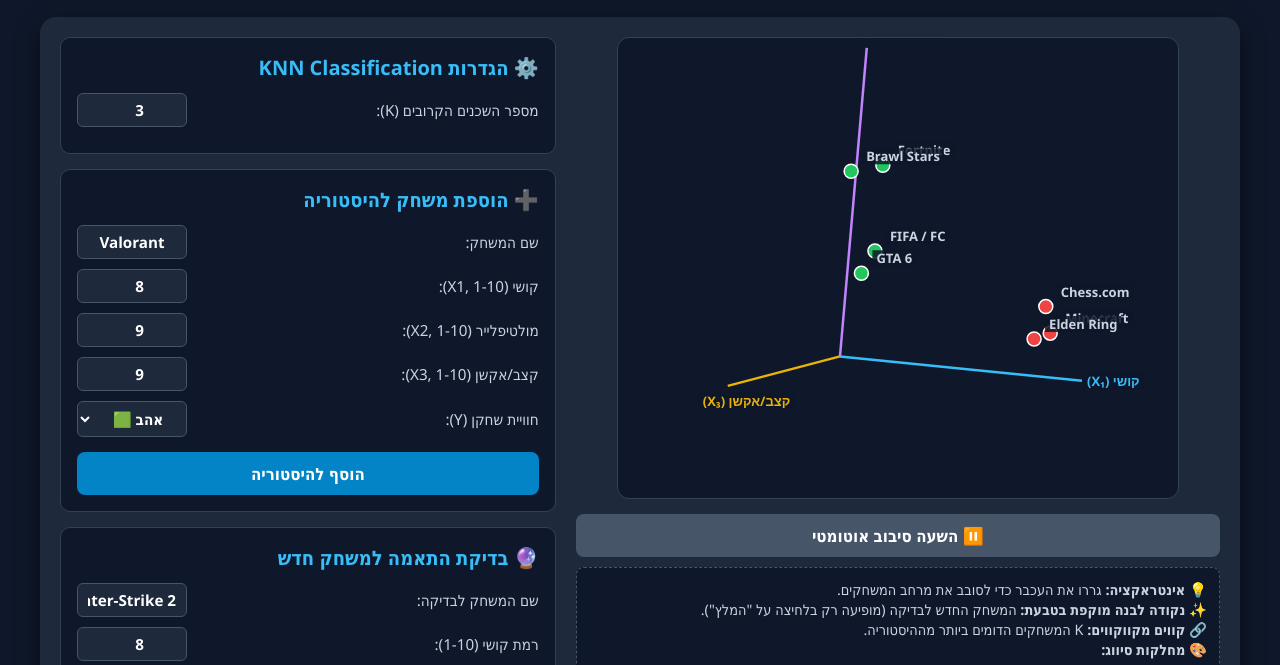
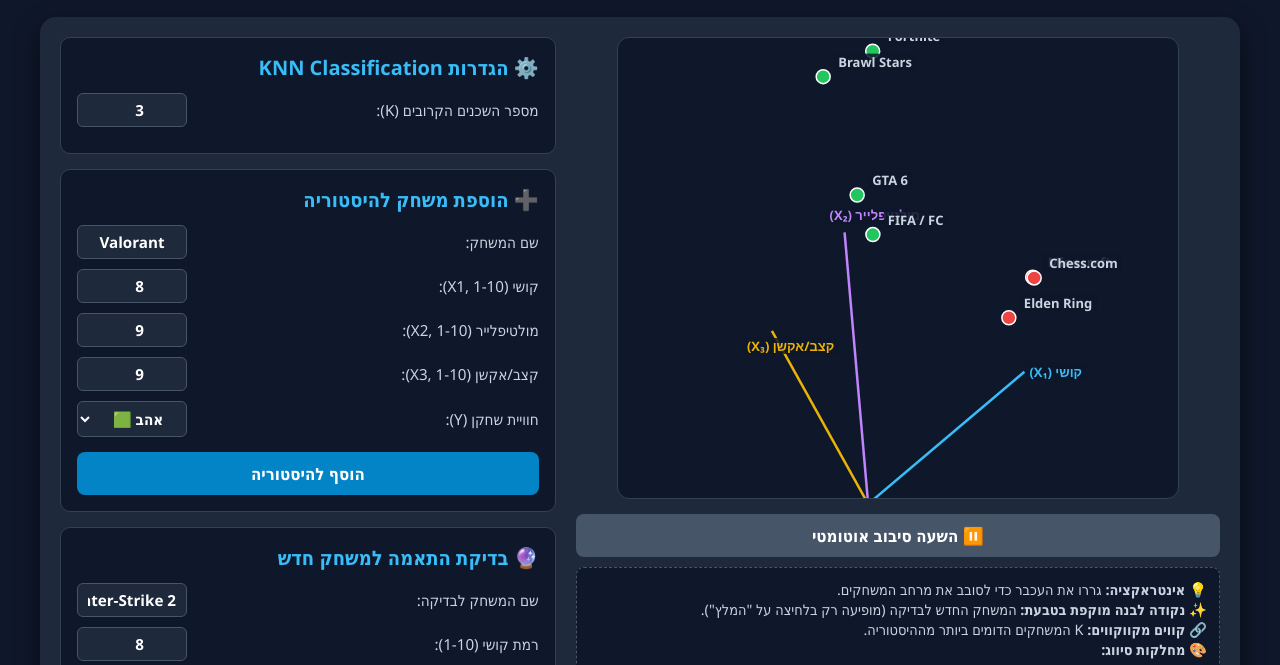
Before and after one commit to amirrazlioz/games_knn-3-param, a plain HTML site: page index.html in a window 1280 px wide. Shown: the part 124-789 px from the top of the page. Drawn offline with Linux system fonts and the light colour scheme.

Commit message:
Update index.html

```diff
--- a/index.html
+++ b/index.html
@@ -340,7 +340,7 @@
        // let angleX = 0.45;
        // let angleY = -0.65;
 
-        let angleX = 0.45;
+        let angleX = -0.45;
         let angleY = -0.65;
 		//let angleZ = -0.45;
 
```
